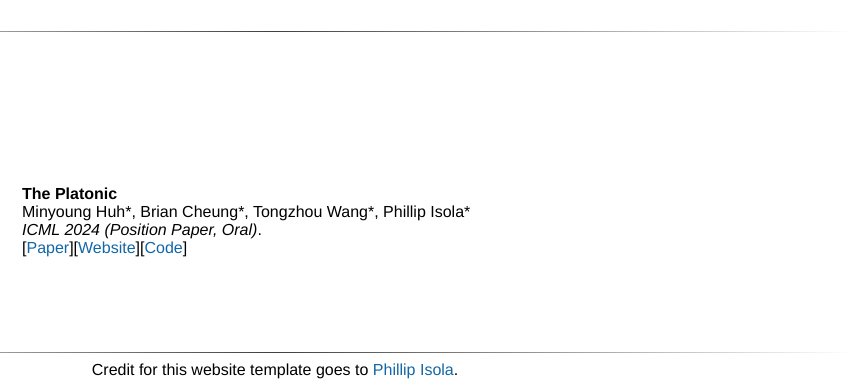
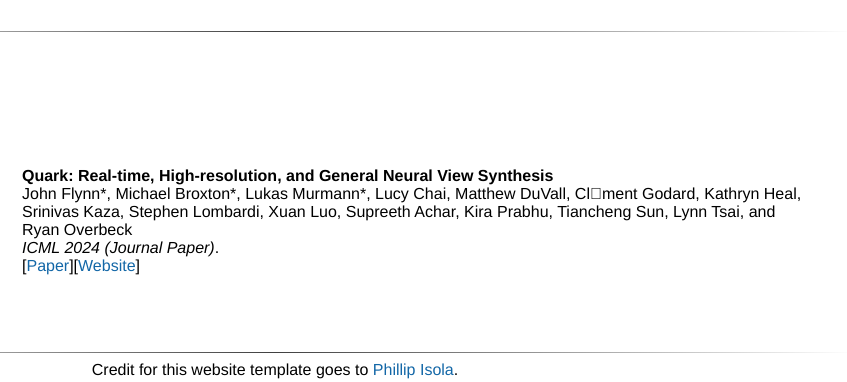
Before and after one commit to broxtronix/broxtronix.github.io, a plain HTML site: page index.html in a window 1280 px wide. Shown: the part 417-799 px from the top of the page, 433-1280 px from the left. Drawn offline with Linux system fonts and the light colour scheme.

Commit message:
Updates.

```diff
--- a/index.html
+++ b/index.html
@@ -229,7 +229,7 @@
 
 	<tr>
 	 <td class="pub_td1"><div class="teaser_img_div"><a href="https://arxiv.org/abs/2405.07987"><img class="teaser_img" src='http://web.mit.edu/phillipi/www/images/prh_teaser2.png'/></a></div></td>
-	 <td class="pub_td2"><b>The Platonic</b><br>Minyoung Huh*, Brian Cheung*, Tongzhou Wang*, Phillip Isola*<br><i>ICML 2024 (Position Paper, Oral)</i>.<br>[<a href="https://arxiv.org/abs/2405.07987">Paper</a>][<a href="https://phillipi.github.io/prh/">Website</a>][<a href="https://github.com/minyoungg/platonic-rep">Code</a>]
+	 <td class="pub_td2"><b>Quark: Real-time, High-resolution, and General Neural View Synthesis</b><br>John Flynn*, Michael Broxton*, Lukas Murmann*, Lucy Chai, Matthew DuVall, Cl&#20ment Godard, Kathryn Heal, Srinivas Kaza, Stephen Lombardi, Xuan Luo, Supreeth Achar, Kira Prabhu, Tiancheng Sun, Lynn Tsai, and Ryan Overbeck<br><i>ICML 2024 (Journal Paper)</i>.<br>[<a href="https://arxiv.org/abs/2411.16680">Paper</a>][<a href="https://quark-3d.github.io/">Website</a>]
 	</td></tr>
 
 	</table>
```
